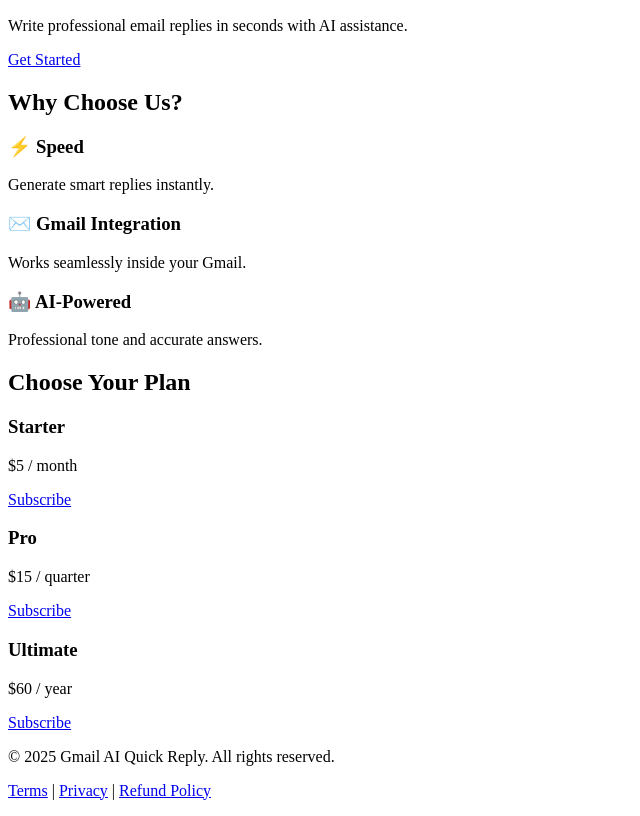
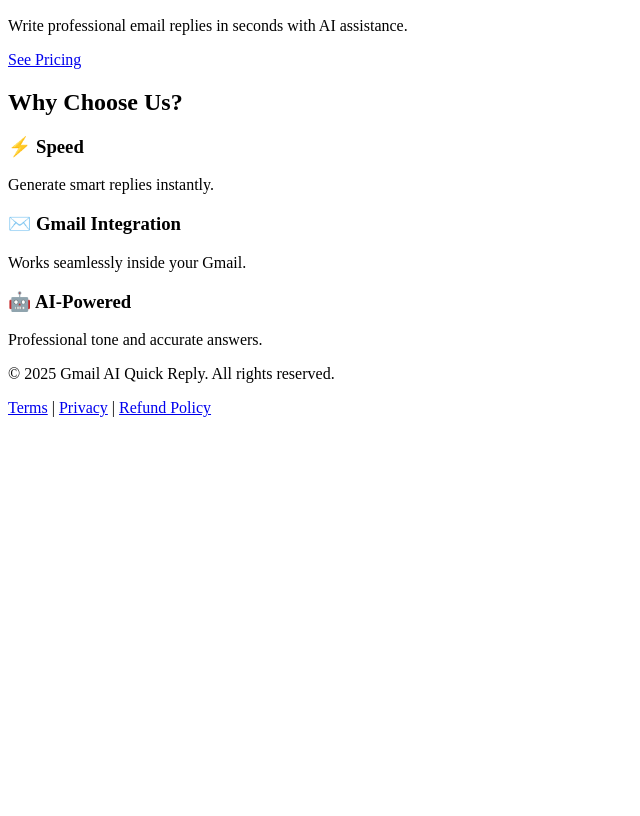
Before and after one commit to rafaelbasharov-design/gmail-ai-website, a plain HTML site: page index.html in a window 1280 px wide. Shown: the part 50-866 px from the top of the page, without its empty margins (0-640 px from the left). After the commit the page ends 800 px from the top, so only its background shows below. Drawn offline with Linux system fonts and the light colour scheme.

Commit message:
Update index.html

```diff
--- a/index.html
+++ b/index.html
@@ -13,7 +13,7 @@
     <div class="container">
       <h1>Gmail AI Quick Reply</h1>
       <p>Write professional email replies in seconds with AI assistance.</p>
-      <a href="#pricing" class="btn">Get Started</a>
+      <a href="pricing.html" class="btn">See Pricing</a>
     </div>
   </section>
 
@@ -38,30 +38,6 @@
     </div>
   </section>
 
-  <!-- Pricing Section -->
-  <section class="pricing" id="pricing">
-    <div class="container">
-      <h2>Choose Your Plan</h2>
-      <div class="pricing-cards">
-        <div class="card">
-          <h3>Starter</h3>
-          <p class="price">$5 / month</p>
-          <a href="#" class="btn">Subscribe</a>
-        </div>
-        <div class="card">
-          <h3>Pro</h3>
-          <p class="price">$15 / quarter</p>
-          <a href="#" class="btn">Subscribe</a>
-        </div>
-        <div class="card">
-          <h3>Ultimate</h3>
-          <p class="price">$60 / year</p>
-          <a href="#" class="btn">Subscribe</a>
-        </div>
-      </div>
-    </div>
-  </section>
-
   <!-- Footer -->
   <footer class="footer">
     <p>© 2025 Gmail AI Quick Reply. All rights reserved.</p>
```
